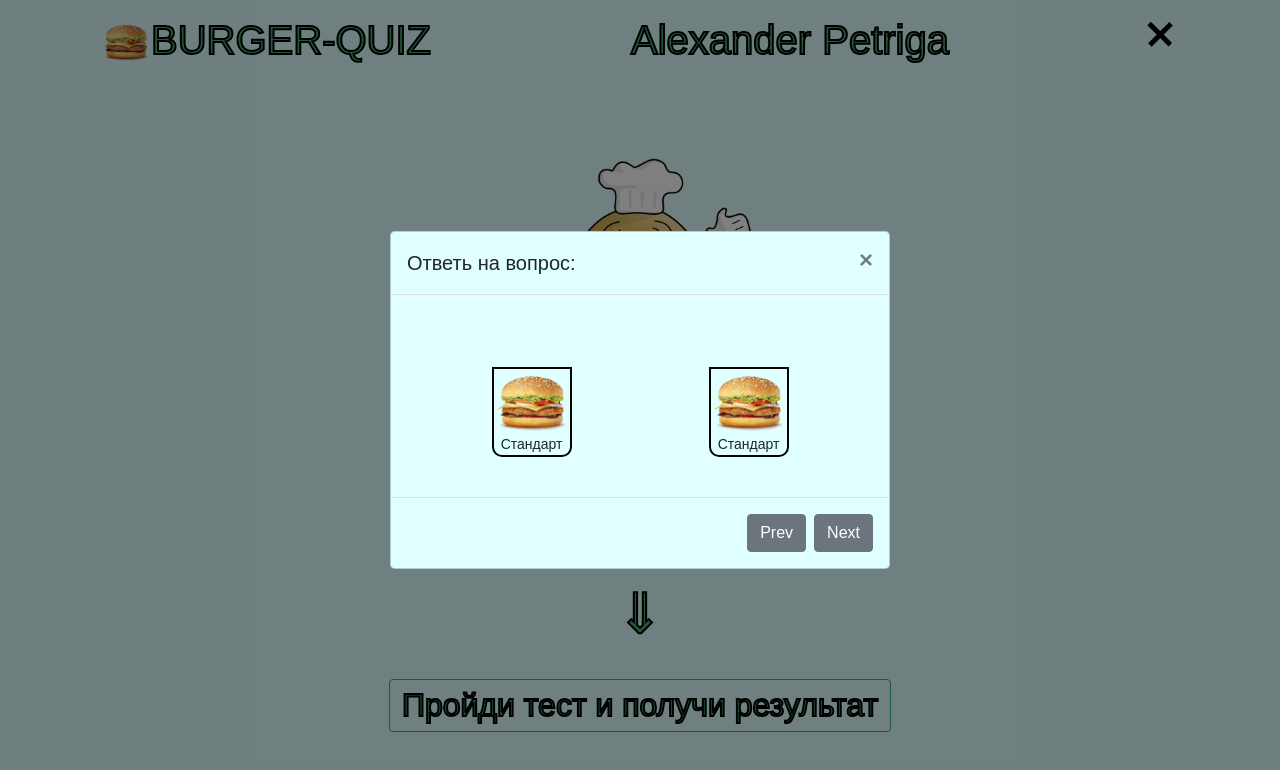
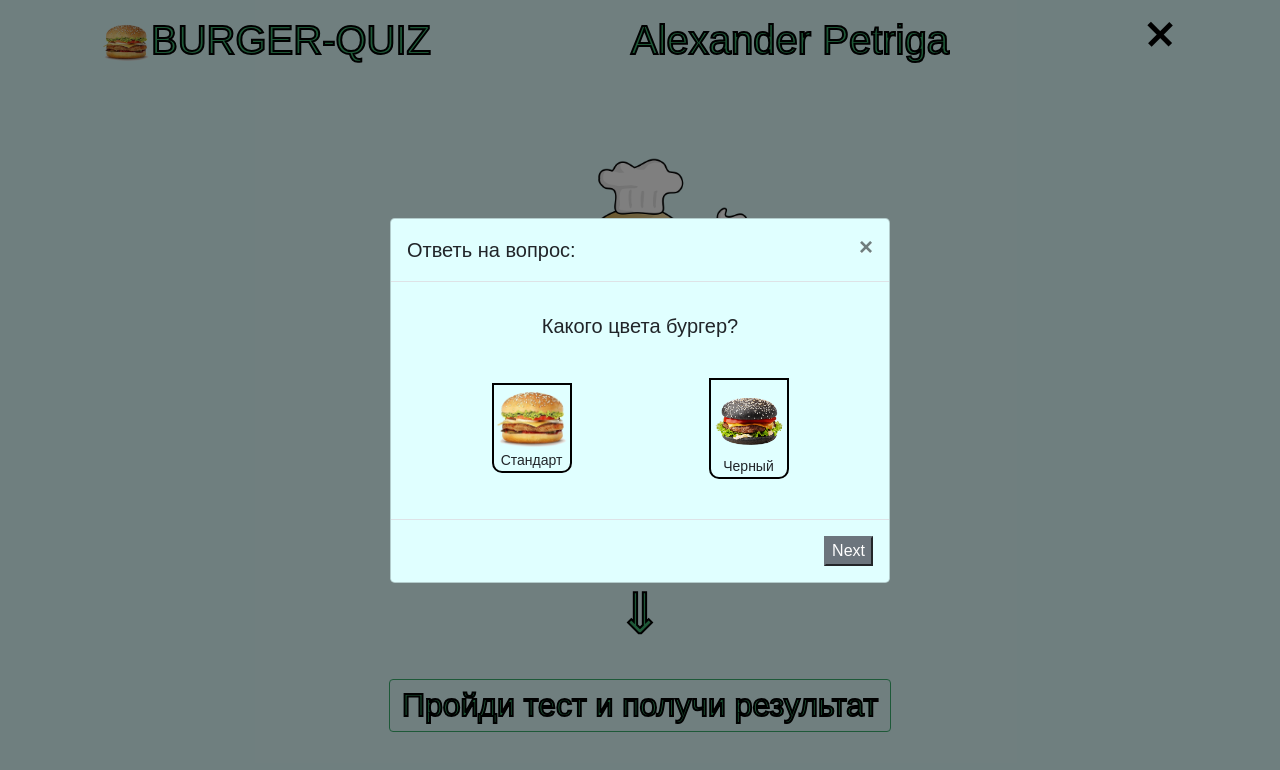
Before and after one commit to whoisbroken/BurgerQuiz, a plain HTML site: page index.html in a window 1280 px wide. Both pictures are taken after a click on the element 1164 px from the left and 31 px from the top of the page. Drawn offline with Linux system fonts and the light colour scheme.

Commit message:
lesson 2 homework

```diff
--- a/index.html
+++ b/index.html
@@ -105,8 +105,8 @@
           </div>
         </div>
         <div class="modal-footer" id="modalFooter">
-          <button type="button" class="btn btn-secondary" data-dismiss="modal" id="prev">Prev</button>
-          <button type="button" class="btn btn-secondary" data-dismiss="modal" id="next">Next</button>
+          <button type="button" class="btn-Prev btn-secondary" data-dismiss="modal" id="prev">Prev</button>
+          <button type="button" class="btn-Next btn-secondary" data-dismiss="modal" id="next">Next</button>
           <button type="button" class="btn btn-primary sendBtn d-none" id="send">Send</button>
         </div>
       </div>
--- a/script/script.js
+++ b/script/script.js
@@ -5,31 +5,155 @@ document.addEventListener('DOMContentLoaded', function () {
     const questionTitle = document.querySelector('#question');
     const formAnswers = document.querySelector('#formAnswers');
     const burger = document.querySelector('.burger');
+    const nextButton = document.querySelector('#next')
+    const prevButton = document.querySelector('#prev');
 
 
+    const questions = [
+        {
+            question: "Какого цвета бургер?",
+            answers: [
+                {
+                    id: 1,
+                    title: 'Стандарт',
+                    url: './image/burger.png'
+                },
+                {
+                    id: 2,
+                    title: 'Черный',
+                    url: './image/burgerBlack.png'
+                }
+            ],
+            type: 'radio'
+        },
+        {
+            question: "Из какого мяса котлета?",
+            answers: [
+                {
+                    id: 1,
+                    title: 'Курица',
+                    url: './image/chickenMeat.png'
+                },
+                {
+                    id: 2,
+                    title: 'Говядина',
+                    url: './image/beefMeat.png'
+                },
+                {
+                    id: 3,
+                    title: 'Свинина',
+                    url: './image/porkMeat.png'
+                }
+            ],
+            type: 'radio'
+        },
+        {
+            question: "Дополнительные ингредиенты?",
+            answers: [
+                {
+                    id: 1,
+                    title: 'Помидор',
+                    url: './image/tomato.png'
+                },
+                {
+                    id: 2,
+                    title: 'Огурец',
+                    url: './image/cucumber.png'
+                },
+                {
+                    id: 3,
+                    title: 'Салат',
+                    url: './image/salad.png'
+                },
+                {
+                    id: 4,
+                    title: 'Лук',
+                    url: './image/onion.png'
+                }
+            ],
+            type: 'checkbox'
+        },
+        {
+            question: "Добавить соус?",
+            answers: [
+                {
+                    id: 1,
+                    title: 'Чесночный',
+                    url: './image/sauce1.png'
+                },
+                {
+                    id: 2,
+                    title: 'Томатный',
+                    url: './image/sauce2.png'
+                },
+                {
+                    id: 3,
+                    title: 'Горчичный',
+                    url: './image/sauce3.png'
+                }
+            ],
+            type: 'radio'
+        }
+    ];
+
     const playTest = () => {
-        const renderQuestions = () => {
-        const name = "Стандарт";
-        const img = "./image/burger.png"
 
-            formAnswers.innerHTML = `
-                <div class="answers-item d-flex flex-column">
-                    <input type="radio" id="answerItem1" name="answer" class="d-none">
-                    <label for="answerItem1" class="d-flex flex-column justify-content-between">
-                    <img class="answerImg" src=${img} alt="burger">
-                    <span>${name}</span>
-                    </label>
-                </div>
-                <div class="answers-item d-flex justify-content-center">
-                <input type="radio" id="answerItem2" name="answer" class="d-none">
-                    <label for="answerItem2" class="d-flex flex-column justify-content-between">
-                    <img class="answerImg" src=${img} alt="burger">
-                    <span>${name}</span>
-                    </label>
-                    </div>
-                    `
+        let numberQuestion = 0;
+
+
+        const renderAnswers = (index) => {
+            console.log(numberQuestion);
+
+            if (numberQuestion === 0) {
+                prevButton.style.display = 'none';
+            }
+
+            if (numberQuestion > 0) {
+                prevButton.style.display = 'block';
+            }
+
+            if (numberQuestion === questions.length - 1) {
+                nextButton.style.display = 'none';
+            }
+
+            questions[index].answers.forEach((answer) => {
+
+                const answerItem = document.createElement('div');
+
+                answerItem.classList.add('answers-item', 'd-flex', 'flex-column');
+
+                answerItem.innerHTML = `
+                            <input type="${questions[index].type}" id="${answer.id}" name="answer" class="d-none">
+                            <label for="${answer.id}" class="d-flex flex-column justify-content-between">
+                            <img class="answerImg" src=${answer.url} alt="burger">
+                            <span>${answer.title}</span>
+                            </label>
+                            `
+                formAnswers.appendChild(answerItem);
+            })
         }
-        renderQuestions();
+
+        const renderQuestions = (indexQuestion) => {
+
+
+            formAnswers.textContent = '';
+
+            questionTitle.textContent = `${questions[indexQuestion].question}`
+
+            renderAnswers(indexQuestion);
+        }
+        renderQuestions(numberQuestion);
+
+
+        nextButton.onclick = () => {
+            numberQuestion++;
+            renderQuestions(numberQuestion);
+        }
+
+        prevButton.onclick = () => {
+            numberQuestion--;
+            renderQuestions(numberQuestions);
+        }
     }
 
 
@@ -48,4 +172,6 @@ document.addEventListener('DOMContentLoaded', function () {
         modalBlock.classList.remove('d-block');
         burger.classList.remove('active');
     })
+
+
 })
```
